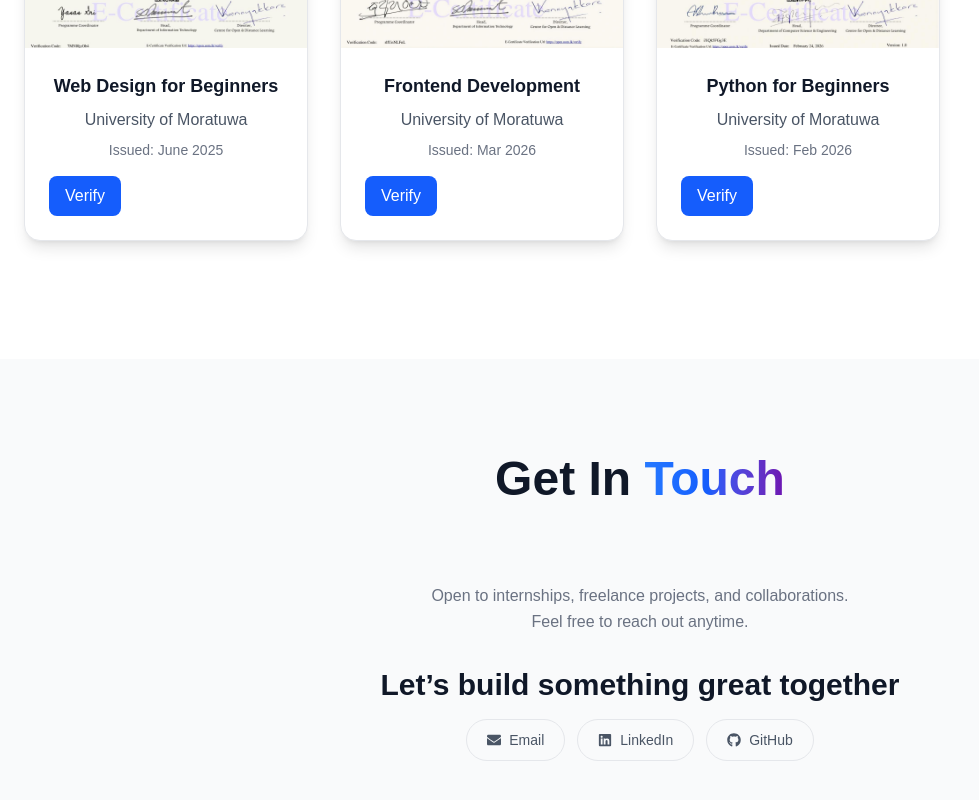
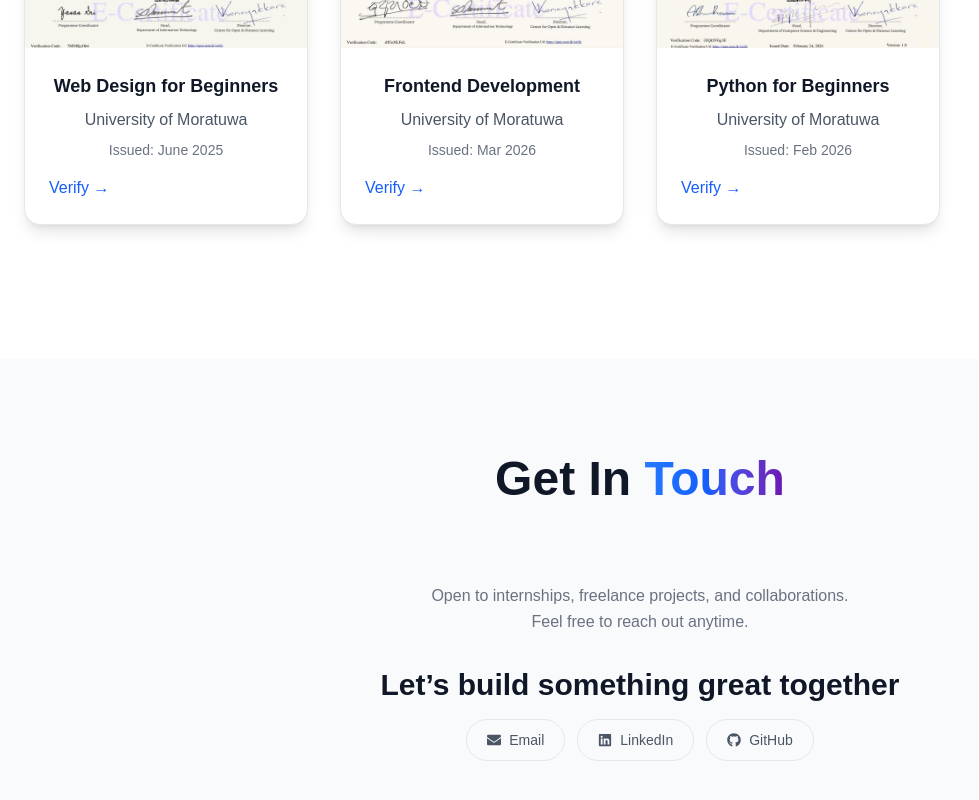
Before and after one commit to lochana2002/portfolio, a Next.js app: page / in a window 1280 px wide. Shown: the part 4518-5318 px from the top of the page, without its empty margins (0-979 px from the left). Built offline with nearby package versions, Linux system fonts and the light colour scheme.

Commit message:
fix:change verification button

```diff
--- a/components/CertificationCard.tsx
+++ b/components/CertificationCard.tsx
@@ -41,9 +41,10 @@ export default function CertificationCard({
           href={link}
           target="_blank"
           rel="noopener noreferrer"
-          className="inline-block px-4 py-2 rounded-lg bg-blue-600 text-white hover:bg-blue-700 transition"
+          className="text-blue-600 dark:text-blue-400
+              hover:underline underline-offset-4"
         >
-          Verify
+          Verify →
         </a>
 
       </div>
```
